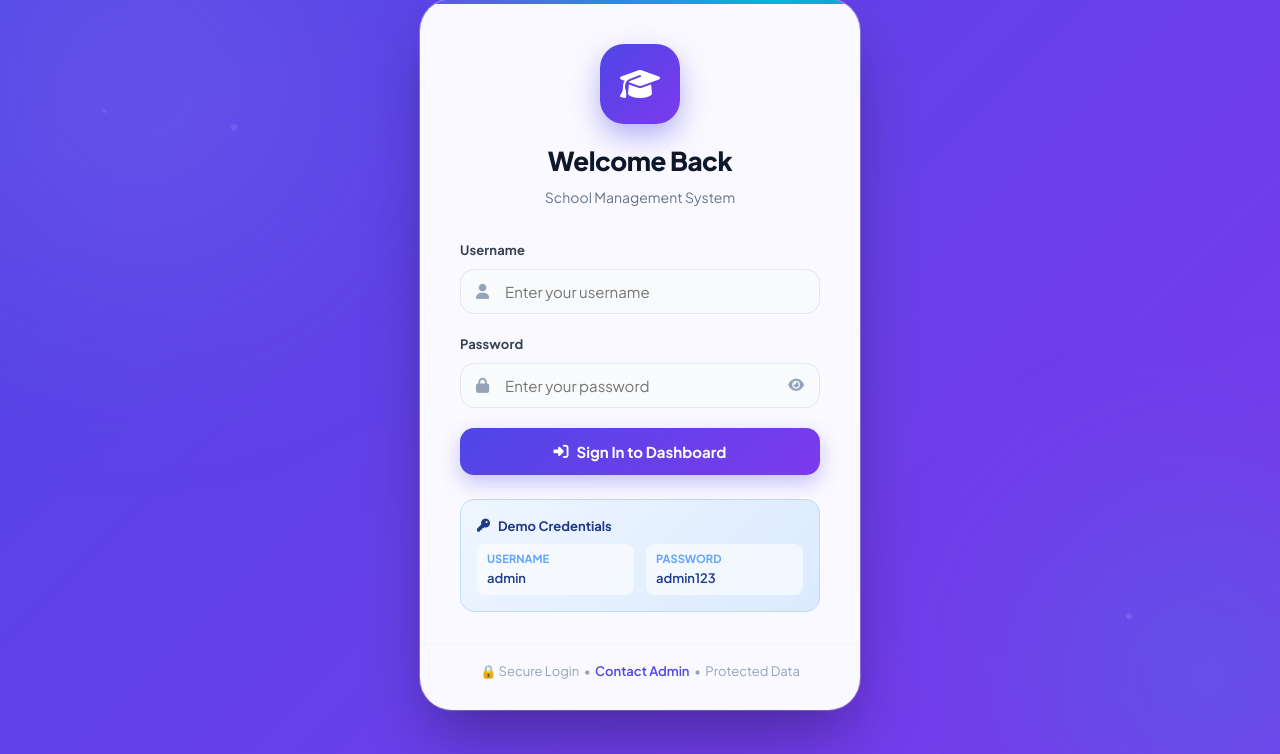
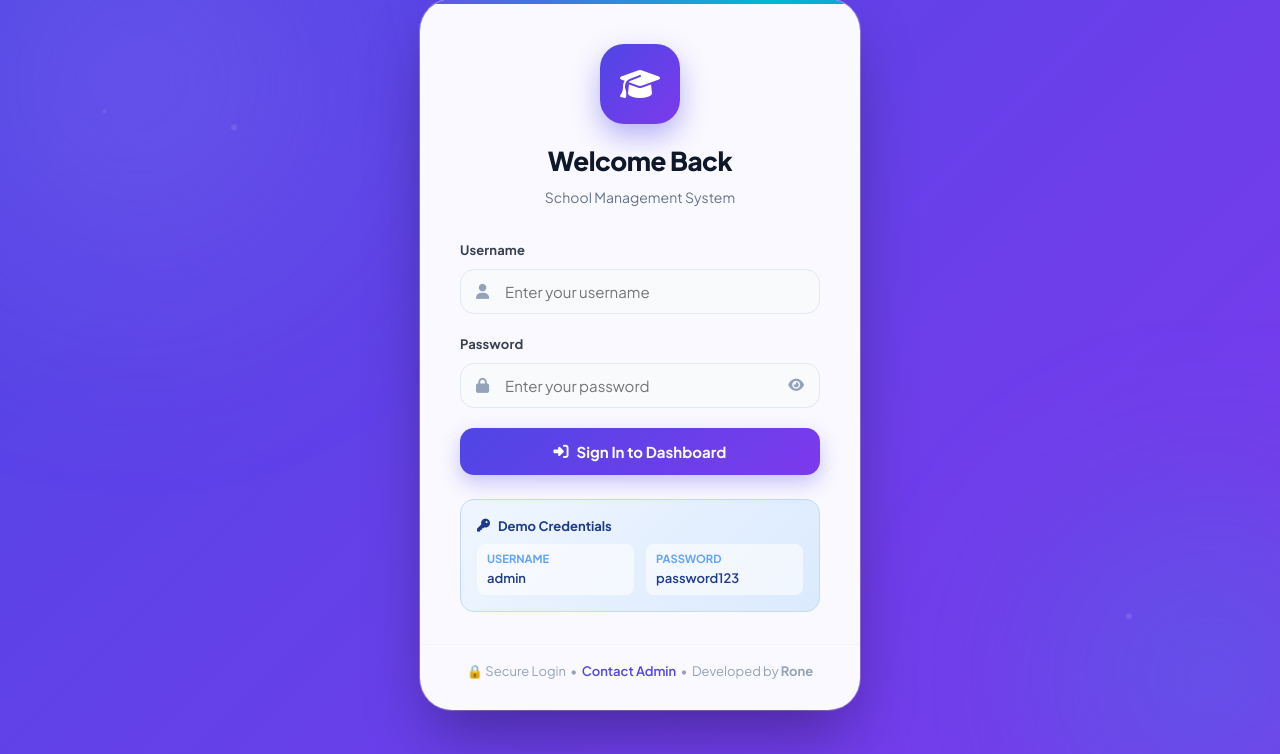
Before and after one commit to roneox26/School-management, a Flask app: page /login in a window 1280 px wide. Shown: the part 46-800 px from the top of the page. Run offline with Flask 3, Linux system fonts and the light colour scheme; some libraries are stand-ins or nearby versions.

Commit message:
Update login credentials and add developer credit
- Changed default admin username from '7' to 'admin'
- Changed default password from 'pass' to 'password123'
- Updated demo credentials display in all login templates
- Added 'Developed by Rone' footer to login pages
- Updated both root and nested template files for consistency
- Database will be recreated with correct credentials on next init

```diff
--- a/School-Management/main.py
+++ b/School-Management/main.py
@@ -2972,9 +2972,9 @@ def init_app():
         admins = get_from_db('admin')
         if not admins:
             admin = Admin()
-            admin.username = '7'
+            admin.username = 'admin'
             admin.email = 'admin@school.com'
-            admin.password_hash = generate_password_hash('pass')
+            admin.password_hash = generate_password_hash('password123')
             admin.save()
 
             # Create default teachers
--- a/School-Management/templates/login.html
+++ b/School-Management/templates/login.html
@@ -126,7 +126,8 @@
 
         <!-- Footer Text -->
         <p style="text-align: center; color: rgba(255,255,255,0.8); font-size: 0.875rem; margin-top: 2rem;">
-            School Management System v2.0 &copy; 2024
+            School Management System v2.0 &copy; 2024<br>
+            <span style="color: rgba(255,255,255,0.7); font-size: 0.8rem;">Developed by <strong>Rone</strong></span>
         </p>
     </div>
 </div>
--- a/School-Management/templates/login_modern.html
+++ b/School-Management/templates/login_modern.html
@@ -586,7 +586,7 @@
                         <div class="demo-cred">
                             <div>
                                 <div class="demo-cred-label">Password</div>
-                                <div class="demo-cred-value">admin123</div>
+                                <div class="demo-cred-value">password123</div>
                             </div>
                         </div>
                     </div>
@@ -594,7 +594,7 @@
             </div>
 
             <div class="login-footer">
-                <p>🔒 Secure Login &nbsp;•&nbsp; <a href="#">Contact Admin</a> &nbsp;•&nbsp; Protected Data</p>
+                <p>🔒 Secure Login &nbsp;•&nbsp; <a href="#">Contact Admin</a> &nbsp;•&nbsp; Developed by <strong>Rone</strong></p>
             </div>
         </div>
     </div>
--- a/main.py
+++ b/main.py
@@ -2972,9 +2972,9 @@ def init_app():
         admins = get_from_db('admin')
         if not admins:
             admin = Admin()
-            admin.username = '7'
+            admin.username = 'admin'
             admin.email = 'admin@school.com'
-            admin.password_hash = generate_password_hash('pass')
+            admin.password_hash = generate_password_hash('password123')
             admin.save()
 
             # Create default teachers
--- a/templates/login.html
+++ b/templates/login.html
@@ -126,7 +126,8 @@
 
         <!-- Footer Text -->
         <p style="text-align: center; color: rgba(255,255,255,0.8); font-size: 0.875rem; margin-top: 2rem;">
-            School Management System v2.0 &copy; 2024
+            School Management System v2.0 &copy; 2024<br>
+            <span style="color: rgba(255,255,255,0.7); font-size: 0.8rem;">Developed by <strong>Rone</strong></span>
         </p>
     </div>
 </div>
--- a/templates/login_modern.html
+++ b/templates/login_modern.html
@@ -586,7 +586,7 @@
                         <div class="demo-cred">
                             <div>
                                 <div class="demo-cred-label">Password</div>
-                                <div class="demo-cred-value">admin123</div>
+                                <div class="demo-cred-value">password123</div>
                             </div>
                         </div>
                     </div>
@@ -594,7 +594,7 @@
             </div>
 
             <div class="login-footer">
-                <p>🔒 Secure Login &nbsp;•&nbsp; <a href="#">Contact Admin</a> &nbsp;•&nbsp; Protected Data</p>
+                <p>🔒 Secure Login &nbsp;•&nbsp; <a href="#">Contact Admin</a> &nbsp;•&nbsp; Developed by <strong>Rone</strong></p>
             </div>
         </div>
     </div>
```
Also changed, not shown: instance/school_management.db (deleted).
